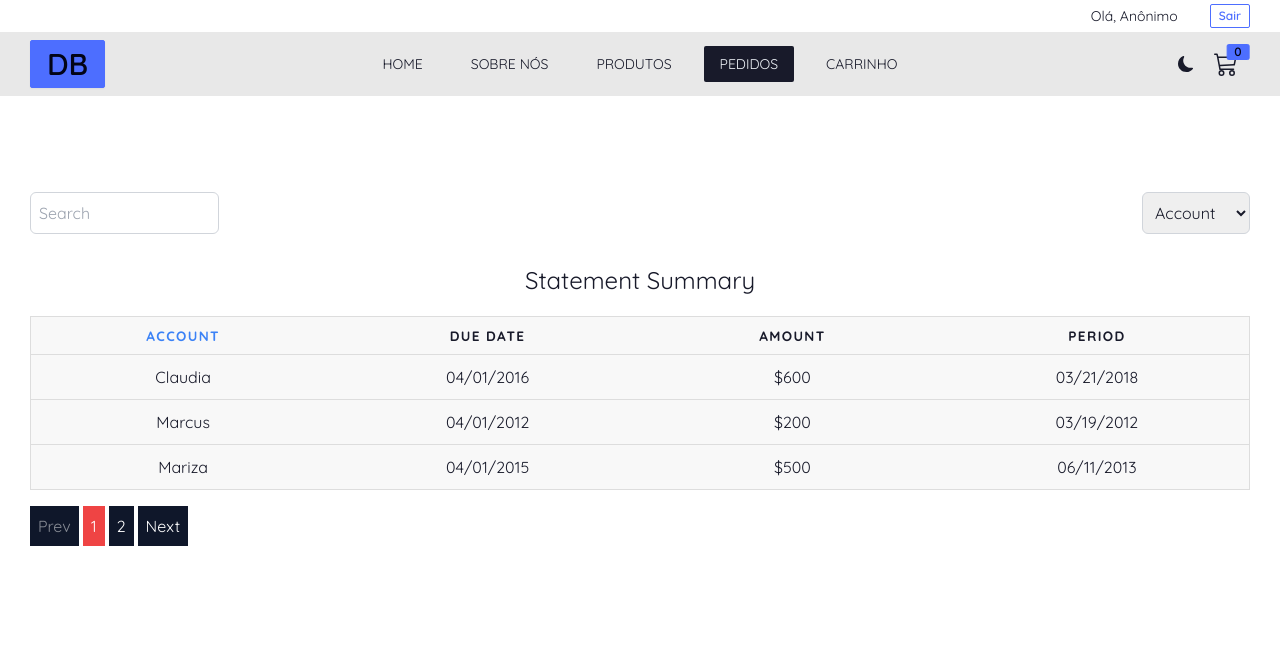
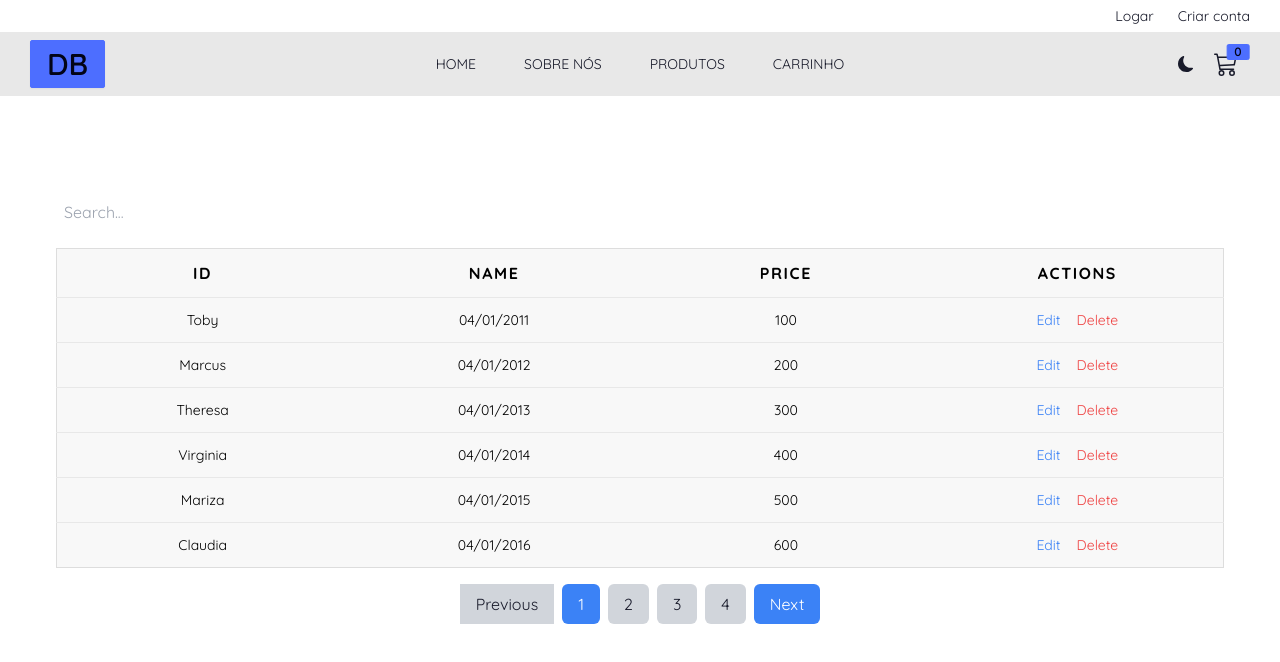
Before and after one commit to gpereira305/daily-bazar, a React (Vite) app: page /pedidos in a window 1280 px wide. Shown: the top 662 px of the page. Built offline with nearby package versions, Linux system fonts and the light colour scheme.

Commit message:
add: ação de login do usuário

```diff
--- /dev/null
+++ b/data.js
@@ -0,0 +1,128 @@
+export const users = [
+  {
+    account: "Toby",
+    dueDate: "04/01/2011",
+    amount: "100",
+    period: "03/01/2011",
+  },
+  {
+    account: "Marcus",
+    dueDate: "04/01/2012",
+    amount: "200",
+    period: "03/19/2012",
+  },
+  {
+    account: "Theresa",
+    dueDate: "04/01/2013",
+    amount: " 300",
+    period: "12/04/2017",
+  },
+  {
+    account: "Virginia",
+    dueDate: "04/01/2014",
+    amount: "400",
+    period: "23/07/2001",
+  },
+  {
+    account: "Mariza",
+    dueDate: "04/01/2015",
+    amount: "500",
+    period: "06/11/2013",
+  },
+  {
+    account: "Claudia",
+    dueDate: "04/01/2016",
+    amount: " 600",
+    period: "03/21/2018",
+  },
+  {
+    account: "Mack",
+    dueDate: "04/01/2017",
+    amount: "700",
+    period: "10/11/2019",
+  },
+  {
+    account: "Toby",
+    dueDate: "04/01/2018",
+    amount: "800",
+    period: "03/01/2020",
+  },
+  {
+    account: "Marcus",
+    dueDate: "04/01/2019",
+    amount: "900",
+    period: "03/19/2021",
+  },
+  {
+    account: "Theresa",
+    dueDate: "04/01/2020",
+    amount: " 1000",
+    period: "12/04/2022",
+  },
+  {
+    account: "Virginia",
+    dueDate: "04/01/2021",
+    amount: "1100",
+    period: "23/07/2023",
+  },
+  {
+    account: "Mariza",
+    dueDate: "04/01/2022",
+    amount: "1200",
+    period: "06/11/2024",
+  },
+  {
+    account: "Claudia",
+    dueDate: "04/01/2023",
+    amount: " 1300",
+    period: "03/21/2025",
+  },
+  {
+    account: "Mack",
+    dueDate: "04/01/2024",
+    amount: " 1400",
+    period: "10/11/2026",
+  },
+  {
+    account: "Toby",
+    dueDate: "04/01/2025",
+    amount: "1500",
+    period: "03/01/2027",
+  },
+  {
+    account: "Marcus",
+    dueDate: "04/01/2026",
+    amount: "1600",
+    period: "03/19/2028",
+  },
+  {
+    account: "Theresa",
+    dueDate: "04/01/2027",
+    amount: "1700",
+    period: "12/04/2029",
+  },
+  {
+    account: "Virginia",
+    dueDate: "04/01/2028",
+    amount: "1800",
+    period: "23/07/2030",
+  },
+  {
+    account: "Mariza",
+    dueDate: "04/01/2029",
+    amount: "1900",
+    period: "06/11/2031",
+  },
+  {
+    account: "Claudia",
+    dueDate: "04/01/2030",
+    amount: "2000",
+    period: "03/21/2032",
+  },
+  {
+    account: "Mack",
+    dueDate: "04/01/2031",
+    amount: "2100",
+    period: "10/11/2033",
+  },
+];
--- a/package.json
+++ b/package.json
@@ -17,6 +17,7 @@
     "dayjs": "^1.11.9",
     "react": "^18.2.0",
     "react-dom": "^18.2.0",
+    "react-hook-form": "^7.52.1",
     "react-icons": "^4.10.1",
     "react-redux": "^8.1.2",
     "react-router-dom": "^6.14.2",
--- a/src/components/FormInput.jsx
+++ b/src/components/FormInput.jsx
@@ -1,6 +1,13 @@
 import React from "react";
 
-export default function FormInput({ label, name, type, defaultValue, size }) {
+export default function FormInput({
+  label,
+  name,
+  type,
+  defaultValue,
+  size,
+  placeholder,
+}) {
   return (
     <div className="form-control relative">
       <label className="label">
@@ -11,6 +18,7 @@ export default function FormInput({ label, name, type, defaultValue, size }) {
         name={name}
         defaultValue={defaultValue}
         className={`input input-bordered ${size}`}
+        placeholder={placeholder}
       />
     </div>
   );
--- a/src/components/Header.jsx
+++ b/src/components/Header.jsx
@@ -9,7 +9,8 @@ export default function Header() {
   const navigate = useNavigate();
   const dispatch = useDispatch();
 
-  const user = useSelector((state) => state.userState.user);
+  const userState = useSelector((state) => state.userState);
+  const { user } = userState || {};
 
   const handleLogout = () => {
     dispatch(logoutUser());
@@ -23,7 +24,7 @@ export default function Header() {
         <div className="flex gap-x-6 justify-center items-center">
           {user ? (
             <div className="flex gap-x-2 sm:gap-x-8 items-center">
-              <p className="text-xs sm:text-sm">Olá, {user.username}</p>
+              <p className="text-xs sm:text-sm">Olá, {user?.username}</p>
               <button
                 className="btn btn-xs btn-outline btn-primary"
                 onClick={handleLogout}
--- a/src/features/user/userSlice.js
+++ b/src/features/user/userSlice.js
@@ -6,14 +6,22 @@ const themes = {
   business: "business",
 };
 
+const getSavedUser = () => {
+  return JSON.parse(localStorage.getItem("user")) || null;
+};
+
 const getSavedTheme = () => {
-  const theme = localStorage.getItem("theme") || themes.corporate;
-  document.documentElement.setAttribute("data-theme", theme);
-  return theme;
+  const theme = localStorage.getItem("theme");
+  if (theme) {
+    document.documentElement.setAttribute("data-theme", theme);
+    return theme;
+  }
+  document.documentElement.setAttribute("data-theme", themes.corporate);
+  return themes.corporate;
 };
 
 const initialState = {
-  user: { username: "Anônimo" },
+  user: getSavedUser(),
   theme: getSavedTheme(),
 };
 
@@ -22,7 +30,9 @@ export const userSlice = createSlice({
   initialState,
   reducers: {
     loginUser: (state, action) => {
-      console.log(action.payload);
+      const user = { ...action.payload.user, token: action.payload.jwt };
+      state.user = user;
+      localStorage.setItem("user", JSON.stringify(user));
     },
     logoutUser: (state) => {
       state.user = null;
--- a/src/pages/Login.jsx
+++ b/src/pages/Login.jsx
@@ -1,9 +1,10 @@
 import React from "react";
-import { Form, Link, redirect } from "react-router-dom";
+import { Form, Link, redirect, useNavigate } from "react-router-dom";
 import { FormInput, SubmitButton } from "../components";
 import { customFetch } from "../utils";
 import { toast } from "react-toastify";
 import { loginUser } from "../features/user/userSlice";
+import { useDispatch } from "react-redux";
 
 export const action =
   (store) =>
@@ -13,7 +14,7 @@ export const action =
 
     try {
       const response = await customFetch.post("/auth/local", data);
-      store.dispatch(loginUser(response.data.user));
+      store.dispatch(loginUser(response.data));
       toast.success("Login efetuado com sucesso!");
       return redirect("/");
     } catch (error) {
@@ -26,6 +27,25 @@ export const action =
   };
 
 export default function Login() {
+  const dispatch = useDispatch();
+  const navigate = useNavigate();
+
+  const loginAsAGuest = async () => {
+    try {
+      const response = await customFetch.post("/auth/local", {
+        identifier: "test@test.com",
+        password: "secret",
+      });
+
+      dispatch(loginUser(response.data));
+      toast.success("Login de usuário convidado feito com sucesso!");
+      navigate("/");
+    } catch (error) {
+      console.log(error);
+      toast.error("Erro ao logar. Tente novamente!");
+    }
+  };
+
   return (
     <div className="h-screen grid place-items-center">
       <Form
@@ -35,22 +55,26 @@ export default function Login() {
         <h4 className="text-center text-3xl font-bold">Login</h4>
         <FormInput
           type="email"
-          label="Seu e-mail"
+          label="Email"
           name="identifier"
-          defaultValue="test@test.com"
+          placeholder={"Seu e-mail"}
         />
 
         <FormInput
           type="password"
-          label="Sua senha"
+          label="Senha"
           name="password"
-          defaultValue="secret"
+          placeholder={"Sua senha"}
         />
 
         <div className="mt-4">
           <SubmitButton text="Login" />
         </div>
-        <button type="button" className="btn btn-secondary btn-link">
+        <button
+          type="button"
+          className="btn btn-secondary btn-link"
+          onClick={loginAsAGuest}
+        >
           Entrar como convidado
         </button>
 
--- a/src/pages/Orders.jsx
+++ b/src/pages/Orders.jsx
@@ -1,195 +1,218 @@
 import React, { useMemo, useState } from "react";
+import { users } from "../../data";
+import { useForm } from "react-hook-form";
 
-const Orders = () => {
-  const [searchTerm, setSearchTerm] = useState("");
-  const [sortColumn, setSortColumn] = useState("account");
-  const [sortOrder, setSortOrder] = useState("asc");
-  const [page, setPage] = useState(1);
+export default function Orders() {
+  const pageSize = 6; // Number of orders to display per page
+  const [ordersCopy, setOrdersCopy] = useState(users); // Copy of the user data
+  const [page, setPage] = useState(0); // Current page number
+  const [searchText, setSearchText] = useState(""); // Search text input
+  const [editModalOpen, setEditModalOpen] = useState(false); // Edit modal state
+  const [editingOrder, setEditingOrder] = useState(null); // Editing order state
+  const { register, handleSubmit, reset } = useForm(); // Form state
 
-  const itemsPerPage = 3;
-  const startIndex = (page - 1) * itemsPerPage;
-  const endIndex = startIndex + itemsPerPage;
-
-  const sortedOrders = useMemo(() => {
-    const ordersCopy = [
-      {
-        account: "Toby",
-        dueDate: "04/01/2011",
-        amount: "$100",
-        period: "03/01/2011",
-      },
-      {
-        account: "Marcus",
-        dueDate: "04/01/2012",
-        amount: "$200",
-        period: "03/19/2012",
-      },
-      {
-        account: "Theresa",
-        dueDate: "04/01/2013",
-        amount: "$300",
-        period: "12/04/2017",
-      },
-      {
-        account: "Virginia",
-        dueDate: "04/01/2014",
-        amount: "$400",
-        period: "23/07/2001",
-      },
-      {
-        account: "Mariza",
-        dueDate: "04/01/2015",
-        amount: "$500",
-        period: "06/11/2013",
-      },
-      {
-        account: "Claudia",
-        dueDate: "04/01/2016",
-        amount: "$600",
-        period: "03/21/2018",
-      },
-    ];
-
-    return ordersCopy
-      .sort((a, b) => {
-        const columnA = a[sortColumn].toLowerCase();
-        const columnB = b[sortColumn].toLowerCase();
-        if (sortOrder === "asc") {
-          return columnA.localeCompare(columnB);
-        }
-        return columnB.localeCompare(columnA);
-      })
-      .filter((order) =>
-        order.account.toLowerCase().includes(searchTerm.toLowerCase())
+  // Function to delete an order
+  const handleDelete = (order) => {
+    if (window.confirm("Are you sure you want to delete this order?")) {
+      const updatedOrders = ordersCopy?.filter(
+        (item) => item.account !== order.account
       );
-  }, [sortColumn, sortOrder, searchTerm, page]);
-
-  const totalItems = sortedOrders.length;
-  const totalPages = Math.ceil(totalItems / itemsPerPage);
-
-  const handlePageChange = (newPage) => {
-    if (newPage >= 1 && newPage <= totalPages) {
-      setPage(newPage);
+      setOrdersCopy(updatedOrders);
     }
   };
 
+  // Filter orders based on search text
+  const filteredOrders = useMemo(() => {
+    const lowerSearchText = searchText.toLowerCase(); // Convert search text to lowercase
     return (
-    <div className="main-container mt-24">
-      {/* search and sort */}
-      <div className="flex justify-between">
+      ordersCopy?.filter((order) =>
+        // Check if any of the order properties (account, dueDate, amount) contain the search text
+        [order.account, order.dueDate, order.amount].some(
+          (value) => value?.toLowerCase?.()?.includes(lowerSearchText) // Check if value is truthy and lowercase includes search text
+        )
+      ) || []
+    );
+  }, [searchText, ordersCopy]);
+
+  // Display orders based on current page and page size
+  const displayedOrders = useMemo(() => {
+    const start = page * pageSize; // Start index of the current page
+    const end = start + pageSize; // End index of the current page
+    return filteredOrders.slice(start, end); // Slice the filtered orders based on start and end indices
+  }, [page, pageSize, filteredOrders]);
+
+  // Calculate the number of pages based on the filtered orders and page size
+  const pageCount = useMemo(
+    () => Math.ceil(filteredOrders.length / pageSize) || 0, // Calculate the number of pages by dividing the length of filtered orders by the page size and rounding up
+    [filteredOrders.length, pageSize]
+  );
+
+  // Function to handle editing an order
+  const handleEdit = (order) => {
+    setEditingOrder(order); // Set the editing order state to the selected order
+    setEditModalOpen(true); // Open the edit modal
+  };
+
+  // Function to handle submitting the edited order
+  const handleEditSubmit = (data) => {
+    const updatedOrders =
+      ordersCopy?.map(
+        (order) =>
+          order.account === editingOrder?.account // Check if the order being edited matches the account property of the order in the ordersCopy array
+            ? { ...order, ...data } // If it matches, return a new object with the updated order properties
+            : order // If it doesn't match, return the original order
+      ) || [];
+    reset(); // Reset the form state
+    setEditModalOpen(false); // Close the edit modal
+    setEditingOrder(null); // Clear the editing order state
+    setOrdersCopy(updatedOrders); // Update the ordersCopy state with the updated orders
+  };
+
+  return (
+    <div className="p-4 max-w-[1200px] mx-auto mt-20">
       <input
         type="text"
-          placeholder="Search"
-          value={searchTerm}
-          onChange={(event) => setSearchTerm(event.target.value)}
-          className="p-2 border border-gray-300 rounded-md mb-4"
+        value={searchText}
+        onChange={(e) => setSearchText(e.target.value)}
+        placeholder="Search..."
+        className="w-full p-2 mb-4"
       />
-        <select
-          value={sortColumn}
-          onChange={(event) => setSortColumn(event.target.value)}
-          className="p-2 border border-gray-300 rounded-md mb-4"
-        >
-          <option value="account">Account</option>
-          <option value="dueDate">Due Date</option>
-          <option value="amount">Amount</option>
-          <option value="period">Period</option>
-        </select>
+      {!ordersCopy || pageCount === 0 ? (
+        <div className="p-4 max-w-[1200px] mx-auto mt-20">
+          No orders available
         </div>
-      {/* table */}
-      <table>
-        <caption>Statement Summary</caption>
+      ) : (
+        <>
+          <table className="table">
             <thead>
               <tr>
-            <th
-              scope="col"
-              onClick={() => setSortColumn("account")}
-              className={`cursor-pointer ${
-                sortColumn === "account" ? `text-blue-500` : ""
-              }`}
-            >
-              Account
-            </th>
-            <th
-              scope="col"
-              onClick={() => setSortColumn("dueDate")}
-              className={`cursor-pointer ${
-                sortColumn === "dueDate" ? `text-blue-500` : ""
-              }`}
-            >
-              Due Date
-            </th>
-            <th
-              scope="col"
-              onClick={() => setSortColumn("amount")}
-              className={`cursor-pointer ${
-                sortColumn === "amount" ? `text-blue-500` : ""
-              }`}
-            >
-              Amount
-            </th>
-            <th
-              scope="col"
-              onClick={() => setSortColumn("period")}
-              className={`cursor-pointer ${
-                sortColumn === "period" ? `text-blue-500` : ""
-              }`}
-            >
-              Period
-            </th>
+                <th className="text-black text-base">ID</th>
+                <th className="text-black text-base">Name</th>
+                <th className="text-black text-base">Price</th>
+                <th className="text-black text-base">Actions</th>
               </tr>
             </thead>
             <tbody>
-          {sortedOrders.slice(startIndex, endIndex).map((order, index) => (
+              {displayedOrders.map((item, index) => (
                 <tr key={index}>
-              <td data-label="Account">{order.account}</td>
-              <td data-label="Due Date">{order.dueDate}</td>
-              <td data-label="Amount">{order.amount}</td>
-              <td data-label="Period">{order.period}</td>
+                  <td className="text-black">{item.account}</td>
+                  <td className="text-black">{item.dueDate}</td>
+                  <td className="text-black">{item.amount}</td>
+                  <td className="flex gap-4 justify-center">
+                    <button
+                      className="text-blue-500"
+                      onClick={() => handleEdit(item)}
+                    >
+                      Edit
+                    </button>
+                    <button
+                      className="text-red-500"
+                      onClick={() => handleDelete(item)}
+                    >
+                      Delete
+                    </button>
+                  </td>
                 </tr>
               ))}
             </tbody>
           </table>
 
-      {/* pagination */}
-      <nav className="mt-4">
-        <ul className="flex gap-1">
-          <li className="p-2 bg-slate-900 text-white">
+          {/* Pagination */}
+          <Pagination page={page} setPage={setPage} pageCount={pageCount} />
+
+          {/*  Edit Modal */}
+          {editModalOpen && editingOrder && (
+            <div className="fixed inset-0 bg-gray-900 bg-opacity-50 flex items-center justify-center">
+              <div className="bg-white p-4 rounded">
+                <form onSubmit={handleSubmit(handleEditSubmit)}>
+                  <label className="block mb-2">
+                    Account:
+                    <input
+                      type="text"
+                      {...register("account", { required: true })}
+                      defaultValue={editingOrder.account}
+                      className="block w-full p-2 border border-gray-300 border-solid rounded mt-1"
+                    />
+                  </label>
+                  <label className="block mb-2">
+                    Due Date:
+                    <input
+                      type="text"
+                      {...register("dueDate", { required: true })}
+                      defaultValue={editingOrder.dueDate}
+                      className="block w-full p-2 border border-gray-300 border-solid rounded mt-1"
+                    />
+                  </label>
+                  <label className="block mb-2">
+                    Amount:
+                    <input
+                      type="number"
+                      {...register("amount", { required: true })}
+                      defaultValue={editingOrder.amount}
+                      className="block w-full p-2 border border-gray-300 border-solid rounded mt-1"
+                    />
+                  </label>
                   <button
-              disabled={page === 1}
-              onClick={() => handlePageChange(page - 1)}
-              className={page === 1 ? "opacity-50" : ""}
+                    type="submit"
+                    className="bg-blue-500 text-white px-4 py-2 rounded mt-4"
                   >
-              Prev
+                    Save
                   </button>
-          </li>
-          {Array.from({ length: totalPages }, (_, index) => (
-            <li
-              key={index}
-              className={`p-2  text-white ${
-                index + 1 === page ? "bg-red-500" : "bg-slate-900"
+                  <button
+                    type="button"
+                    className="bg-gray-500 text-white px-4 py-2 rounded mt-4 ml-2"
+                    onClick={() => {
+                      setEditModalOpen(false);
+                      setEditingOrder(null);
+                      reset();
+                    }}
+                  >
+                    Cancel
+                  </button>
+                </form>
+              </div>
+            </div>
+          )}
+        </>
+      )}
+    </div>
+  );
+}
+
+const Pagination = ({ page, setPage, pageCount }) => {
+  return (
+    <div className="flex justify-center mt-4 gap-2">
+      <button
+        className={`px-4 py-2 rounded-
+        md ${page === 0 ? "bg-gray-300" : "bg-blue-500 text-white"}`}
+        disabled={page === 0}
+        onClick={() => setPage(Math.max(0, page - 1))}
+      >
+        Previous
+      </button>
+      {Array.from({ length: pageCount }, (_, index) => index + 1).map(
+        (pageNumber) => (
+          <button
+            key={pageNumber}
+            className={`px-4 py-2 rounded-md ${
+              pageNumber === page + 1 ? "bg-blue-500 text-white" : "bg-gray-300"
             }`}
+            onClick={() => setPage(pageNumber - 1)}
           >
+            {pageNumber}
+          </button>
+        )
+      )}
+
       <button
-                onClick={() => handlePageChange(index + 1)}
-                disabled={index + 1 === totalPages && page === totalPages}
-              >
-                {index + 1}
-              </button>
-            </li>
-          ))}
-          <li className="p-2 bg-slate-900 text-white">
-            <button
-              disabled={page === totalPages}
-              onClick={() => handlePageChange(page + 1)}
-              className={page === totalPages ? "opacity-50 " : ""}
+        className={`px-4 py-2 rounded-md ${
+          page === pageCount - 1 ? "bg-gray-300" : "bg-blue-500 text-white"
+        }`}
+        disabled={page === pageCount - 1}
+        onClick={() => setPage(Math.min(pageCount - 1, page + 1))}
       >
         Next
       </button>
-          </li>
-        </ul>
-      </nav>
     </div>
   );
 };
-
-export default Orders;
--- a/src/pages/Products.jsx
+++ b/src/pages/Products.jsx
@@ -7,7 +7,6 @@ export const loader = async ({ request }) => {
   const params = Object.fromEntries([
     ...new URL(request.url).searchParams.entries(),
   ]);
-  console.log(params);
   const res = await customFetch(url, { params });
   const products = res.data.data;
   const info = res.data.meta;
```
Also changed, not shown: 1 other file (tests, documents, lock files or other folders). Lines whose indentation alone changed are shown as unchanged.
